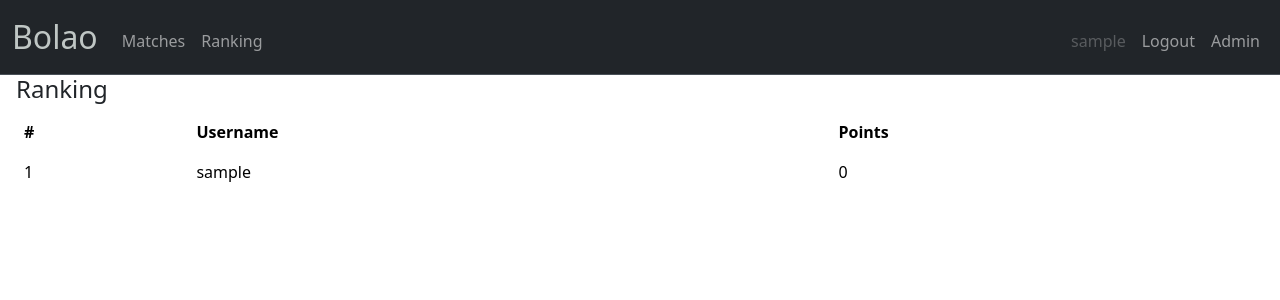
After one commit to v-deoliveira/Bolao, a Flask app: page /ranking in a window 1280 px wide. The commit adds this page. Shown: the top 300 px of the page. Run offline with Flask 3, Linux system fonts and the light colour scheme; the visitor is signed in with stand-in values (Sample User, id 1); data comes from the database, SQL or seed files in the repository; data that the repository does not hold is empty.

Commit message:
Setup the ranking page

```diff
--- a/flaskr/main.py
+++ b/flaskr/main.py
@@ -93,3 +93,22 @@ def matches():
     return render_template("main/matches.html", tournaments=tournaments,
                             matches=matches,
                             tournament=tournament)
+
+@bp.route('/ranking', methods=('GET', 'POST'))
+@login_required
+def ranking():
+    db = get_db()
+    # Let's keep a limit of 10 users in the ranking, for now.
+    users = db.execute(
+        """
+            SELECT users.username,
+                COALESCE(SUM (predictions.points), 0) AS points
+            FROM users
+            LEFT JOIN predictions
+                ON predictions.user_id = users.id
+            GROUP BY users.username
+            ORDER BY points DESC
+            LIMIT 10
+        """
+    ).fetchall()
+    return render_template("main/ranking.html", users=users)
--- a/flaskr/templates/layout.html
+++ b/flaskr/templates/layout.html
@@ -25,7 +25,7 @@
                     <!-- me-auto == left / ms-auto == right-->
                     <ul class="navbar-nav me-auto mt-2">
                         <li class="nav-item"><a class="nav-link" href="{{ url_for('main.matches') }}">Matches</a></li>
-                        <li class="nav-item"><a class="nav-link" href="#">Leaderboard</a></li>
+                        <li class="nav-item"><a class="nav-link" href="{{ url_for('main.ranking') }}">Ranking</a></li>
                     </ul>
                     {% if g.user %}
                         <ul class="navbar-nav ms-auto mt-2">
--- /dev/null
+++ b/flaskr/templates/main/ranking.html
@@ -0,0 +1,24 @@
+{% extends 'layout.html' %}
+{% block title %}Ranking{% endblock %}
+
+{% block content %}
+    <h4>Ranking</h4>
+    <table class="table table-borderless">
+        <thead>
+            <tr>
+                <th>#</th>
+                <th>Username</th>
+                <th>Points</th>
+            </tr>
+        </thead>
+        <tbody>
+            {% for user in users %}
+        <tr>
+            <td>{{ loop.index }}</td>
+            <td>{{ user.username }}</td>
+            <td>{{ user.points }}</td>
+        </tr>
+            {% endfor %}
+        </tbody>
+    </table>
+{% endblock %}
```
